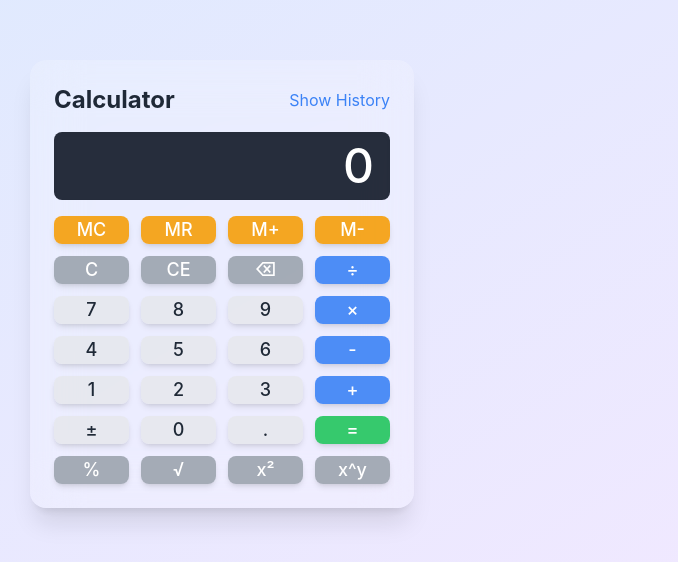
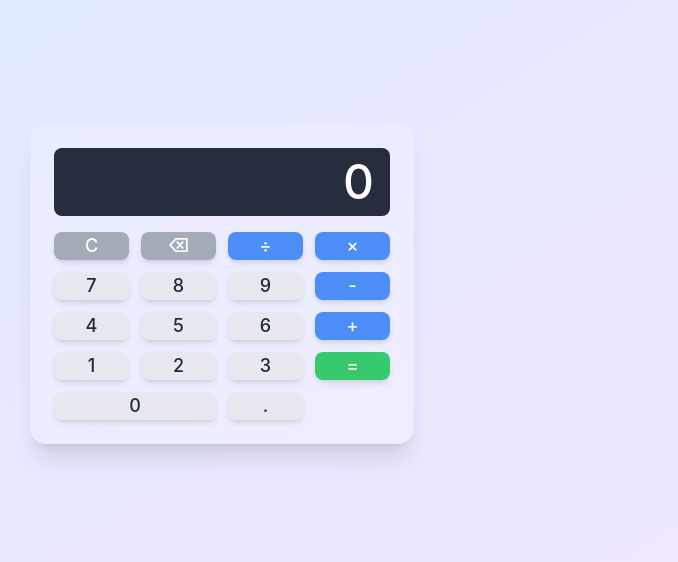
Before and after one commit to iqraa07/Calculator-Sederhana, a React (Vite) app: page / in a window 1280 px wide. Shown: the part 116-678 px from the top of the page, without its empty margins (418-1096 px from the left). Built offline with nearby package versions, Linux system fonts and the light colour scheme.

Commit message:
Update Calculator.tsx

```diff
--- a/src/components/Calculator.tsx
+++ b/src/components/Calculator.tsx
@@ -1,176 +1,96 @@
-import React, { useReducer, useState } from 'react';
-import CalculatorButton from './CalculatorButton';
-import CalculatorDisplay from './CalculatorDisplay';
-import {
-  initialState,
-  handleNumberInput,
-  handleDecimalPoint,
-  handleOperator,
-  handleEquals,
-  handleClear,
-  handleClearEntry,
-  handleBackspace,
-  handlePercentage,
-  handleSquareRoot,
-  handleMemoryAdd,
-  handleMemorySubtract,
-  handleMemoryRecall,
-  handleMemoryClear,
-  handleSignChange,
-  CalculatorState
-} from '../utils/calculatorLogic';
+import React, { useState } from "react";
+import CalculatorButton from "./CalculatorButton";
+import CalculatorDisplay from "./CalculatorDisplay";
 
-type CalculatorAction =
-  | { type: 'NUMBER_INPUT'; payload: string }
-  | { type: 'DECIMAL_POINT' }
-  | { type: 'OPERATOR'; payload: string }
-  | { type: 'EQUALS' }
-  | { type: 'CLEAR' }
-  | { type: 'CLEAR_ENTRY' }
-  | { type: 'BACKSPACE' }
-  | { type: 'PERCENTAGE' }
-  | { type: 'SQUARE_ROOT' }
-  | { type: 'MEMORY_ADD' }
-  | { type: 'MEMORY_SUBTRACT' }
-  | { type: 'MEMORY_RECALL' }
-  | { type: 'MEMORY_CLEAR' }
-  | { type: 'SIGN_CHANGE' };
+const BUTTONS = [
+  "C", "⌫", "÷", "×",
+  "7", "8", "9", "-",
+  "4", "5", "6", "+",
+  "1", "2", "3", "=",
+  "0", ".",
+];
 
-const Calculator: React.FC = () => {
-  const [showHistory, setShowHistory] = useState(false);
+function calculate(exp) {
+  // Ganti simbol ke operator js
+  let str = exp.replace(/÷/g, "/").replace(/×/g, "*");
+  try {
+    // eslint-disable-next-line no-eval
+    let result = eval(str);
+    if (result === Infinity || result === -Infinity || isNaN(result)) return "Error";
+    return result.toString();
+  } catch {
+    return "Error";
+  }
+}
 
-  // Reducer function to manage calculator state
-  const calculatorReducer = (state: CalculatorState, action: CalculatorAction): CalculatorState => {
-    switch (action.type) {
-      case 'NUMBER_INPUT':
-        return handleNumberInput(state, action.payload);
-      case 'DECIMAL_POINT':
-        return handleDecimalPoint(state);
-      case 'OPERATOR':
-        return handleOperator(state, action.payload);
-      case 'EQUALS':
-        return handleEquals(state);
-      case 'CLEAR':
-        return handleClear(state);
-      case 'CLEAR_ENTRY':
-        return handleClearEntry(state);
-      case 'BACKSPACE':
-        return handleBackspace(state);
-      case 'PERCENTAGE':
-        return handlePercentage(state);
-      case 'SQUARE_ROOT':
-        return handleSquareRoot(state);
-      case 'MEMORY_ADD':
-        return handleMemoryAdd(state);
-      case 'MEMORY_SUBTRACT':
-        return handleMemorySubtract(state);
-      case 'MEMORY_RECALL':
-        return handleMemoryRecall(state);
-      case 'MEMORY_CLEAR':
-        return handleMemoryClear(state);
-      case 'SIGN_CHANGE':
-        return handleSignChange(state);
-      default:
-        return state;
+export default function Calculator() {
+  const [exp, setExp] = useState("");
+  const [value, setValue] = useState("0");
+  const [justEvaluated, setJustEvaluated] = useState(false);
+
+  const handleButton = (btn) => {
+    if (btn === "C") {
+      setExp("");
+      setValue("0");
+      setJustEvaluated(false);
+    } else if (btn === "⌫") {
+      if (exp.length > 0) {
+        setExp(exp.slice(0, -1));
+        setValue(exp.slice(0, -1) || "0");
+      }
+    } else if (btn === "=") {
+      if (exp === "") return;
+      const res = calculate(exp);
+      setValue(res);
+      setExp(res === "Error" ? "" : res);
+      setJustEvaluated(true);
+    } else if (["+", "-", "×", "÷"].includes(btn)) {
+      if (exp === "" && btn !== "-") return; // prevent starting with operator except minus
+      if (/[+\-×÷]$/.test(exp)) return; // prevent double operator
+      setExp(exp + btn);
+      setValue(exp + btn);
+      setJustEvaluated(false);
+    } else if (btn === ".") {
+      // prevent double decimal in one number
+      let lastNum = exp.split(/[+\-×÷]/).pop();
+      if (lastNum.includes(".")) return;
+      setExp(exp === "" ? "0." : exp + ".");
+      setValue(exp === "" ? "0." : exp + ".");
+      setJustEvaluated(false);
+    } else { // number
+      if (exp === "0" || justEvaluated) {
+        setExp(btn);
+        setValue(btn);
+        setJustEvaluated(false);
+      } else {
+        setExp(exp + btn);
+        setValue(exp + btn);
+      }
     }
-  };
-
-  const [state, dispatch] = useReducer(calculatorReducer, initialState);
-
-  // Display formula
-  const getFormula = () => {
-    if (state.previousValue && state.operator) {
-      return `${state.previousValue} ${state.operator}${state.waitingForOperand ? '' : ' ' + state.currentValue}`;
-    }
-    return '';
   };
 
   return (
     <div className="bg-white/20 backdrop-blur-xl rounded-2xl p-6 shadow-xl max-w-sm w-full mx-auto">
-      <div className="mb-4 flex justify-between items-center">
-        <h2 className="text-2xl font-bold text-gray-800">Calculator</h2>
-        <button
-          onClick={() => setShowHistory(!showHistory)}
-          className="text-blue-500 hover:text-blue-600 transition-colors"
-        >
-          {showHistory ? 'Hide History' : 'Show History'}
-        </button>
-      </div>
-
-      {showHistory && (
-        <div className="mb-4 bg-gray-100/90 rounded-lg p-3 max-h-32 overflow-y-auto">
-          <h3 className="text-sm font-medium text-gray-600 mb-2">History</h3>
-          {state.history.length === 0 ? (
-            <p className="text-gray-500 text-sm">No calculations yet</p>
-          ) : (
-            <ul className="space-y-1">
-              {state.history.map((item, index) => (
-                <li key={index} className="text-sm text-gray-700">{item}</li>
-              ))}
-            </ul>
-          )}
-        </div>
-      )}
-
-      <CalculatorDisplay value={state.currentValue} formula={getFormula()} />
-
+      <CalculatorDisplay value={value} />
       <div className="grid grid-cols-4 gap-3">
-        {/* First Row - Memory and Clear Functions */}
-        <CalculatorButton label="MC" onClick={() => dispatch({ type: 'MEMORY_CLEAR' })} variant="memory" />
-        <CalculatorButton label="MR" onClick={() => dispatch({ type: 'MEMORY_RECALL' })} variant="memory" />
-        <CalculatorButton label="M+" onClick={() => dispatch({ type: 'MEMORY_ADD' })} variant="memory" />
-        <CalculatorButton label="M-" onClick={() => dispatch({ type: 'MEMORY_SUBTRACT' })} variant="memory" />
-
-        {/* Second Row - Clear and Operations */}
-        <CalculatorButton label="C" onClick={() => dispatch({ type: 'CLEAR' })} variant="function" />
-        <CalculatorButton label="CE" onClick={() => dispatch({ type: 'CLEAR_ENTRY' })} variant="function" />
-        <CalculatorButton label="⌫" onClick={() => dispatch({ type: 'BACKSPACE' })} variant="function" />
-        <CalculatorButton label="÷" onClick={() => dispatch({ type: 'OPERATOR', payload: '÷' })} variant="operator" />
-
-        {/* Third Row - Numbers and Multiply */}
-        <CalculatorButton label="7" onClick={() => dispatch({ type: 'NUMBER_INPUT', payload: '7' })} />
-        <CalculatorButton label="8" onClick={() => dispatch({ type: 'NUMBER_INPUT', payload: '8' })} />
-        <CalculatorButton label="9" onClick={() => dispatch({ type: 'NUMBER_INPUT', payload: '9' })} />
-        <CalculatorButton label="×" onClick={() => dispatch({ type: 'OPERATOR', payload: '×' })} variant="operator" />
-
-        {/* Fourth Row - Numbers and Subtract */}
-        <CalculatorButton label="4" onClick={() => dispatch({ type: 'NUMBER_INPUT', payload: '4' })} />
-        <CalculatorButton label="5" onClick={() => dispatch({ type: 'NUMBER_INPUT', payload: '5' })} />
-        <CalculatorButton label="6" onClick={() => dispatch({ type: 'NUMBER_INPUT', payload: '6' })} />
-        <CalculatorButton label="-" onClick={() => dispatch({ type: 'OPERATOR', payload: '-' })} variant="operator" />
-
-        {/* Fifth Row - Numbers and Add */}
-        <CalculatorButton label="1" onClick={() => dispatch({ type: 'NUMBER_INPUT', payload: '1' })} />
-        <CalculatorButton label="2" onClick={() => dispatch({ type: 'NUMBER_INPUT', payload: '2' })} />
-        <CalculatorButton label="3" onClick={() => dispatch({ type: 'NUMBER_INPUT', payload: '3' })} />
-        <CalculatorButton label="+" onClick={() => dispatch({ type: 'OPERATOR', payload: '+' })} variant="operator" />
-
-        {/* Sixth Row - Special Functions */}
-        <CalculatorButton label="±" onClick={() => dispatch({ type: 'SIGN_CHANGE' })} />
-        <CalculatorButton label="0" onClick={() => dispatch({ type: 'NUMBER_INPUT', payload: '0' })} />
-        <CalculatorButton label="." onClick={() => dispatch({ type: 'DECIMAL_POINT' })} />
-        <CalculatorButton label="=" onClick={() => dispatch({ type: 'EQUALS' })} variant="equals" />
-
-        {/* Seventh Row - Advanced Functions */}
-        <CalculatorButton label="%" onClick={() => dispatch({ type: 'PERCENTAGE' })} variant="function" />
-        <CalculatorButton label="√" onClick={() => dispatch({ type: 'SQUARE_ROOT' })} variant="function" />
-        <CalculatorButton
-          label="x²"
-          onClick={() => {
-            dispatch({ type: 'OPERATOR', payload: '^' });
-            dispatch({ type: 'NUMBER_INPUT', payload: '2' });
-            dispatch({ type: 'EQUALS' });
-          }}
-          variant="function"
-        />
-        <CalculatorButton
-          label="x^y"
-          onClick={() => dispatch({ type: 'OPERATOR', payload: '^' })}
-          variant="function"
-        />
+        {BUTTONS.map((btn, i) => (
+          <CalculatorButton
+            key={i}
+            label={btn}
+            onClick={() => handleButton(btn)}
+            variant={
+              btn === "="
+                ? "equals"
+                : ["+", "-", "×", "÷"].includes(btn)
+                ? "operator"
+                : ["C", "⌫"].includes(btn)
+                ? "function"
+                : "number"
+            }
+            doubleWidth={btn === "0"}
+          />
+        ))}
       </div>
     </div>
   );
-};
-
-export default Calculator;
+}
```
